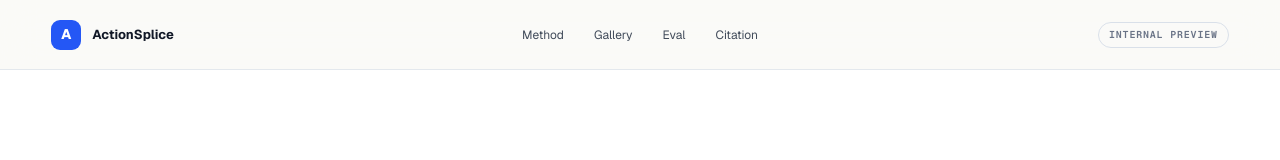
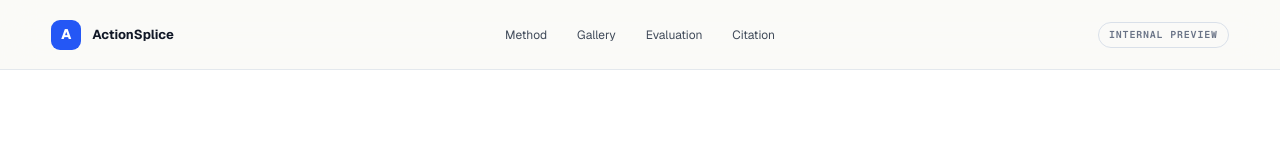
Before and after one commit to PardisTaghavi/actionsplice-website, a Next.js app: page / in a window 1280 px wide. Shown: the top 160 px of the page. Built offline with nearby package versions, Linux system fonts and the light colour scheme.

Commit message:
Rename evaluation navigation

```diff
--- a/app/page.tsx
+++ b/app/page.tsx
@@ -80,7 +80,7 @@ export default function Home() {
         <div className="nav-links">
           <a href="#method">Method</a>
           <a href="#gallery">Gallery</a>
-          <a href="#results">Eval</a>
+          <a href="#results">Evaluation</a>
           <a href="#citation">Citation</a>
         </div>
         <span className="internal-badge">Internal preview</span>
```
